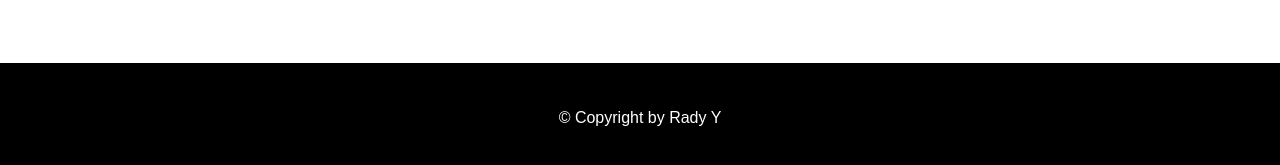
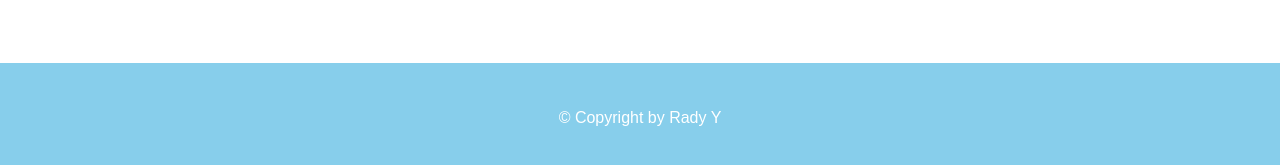
Before and after one commit to lieptoeu/PNC-Canteen-C, a plain HTML site: page index.html in a window 1280 px wide. Shown: the part 1726-1891 px from the top of the page. Drawn offline with Linux system fonts and the light colour scheme.

Commit message:
Change color

```diff
--- a/css/main.css
+++ b/css/main.css
@@ -165,7 +165,7 @@ iframe {
 }
 /* footer */
 footer {
-    background: #000;
+    background: skyblue;
     padding: 30px;
     text-align: center;
     color: #fff;
```
